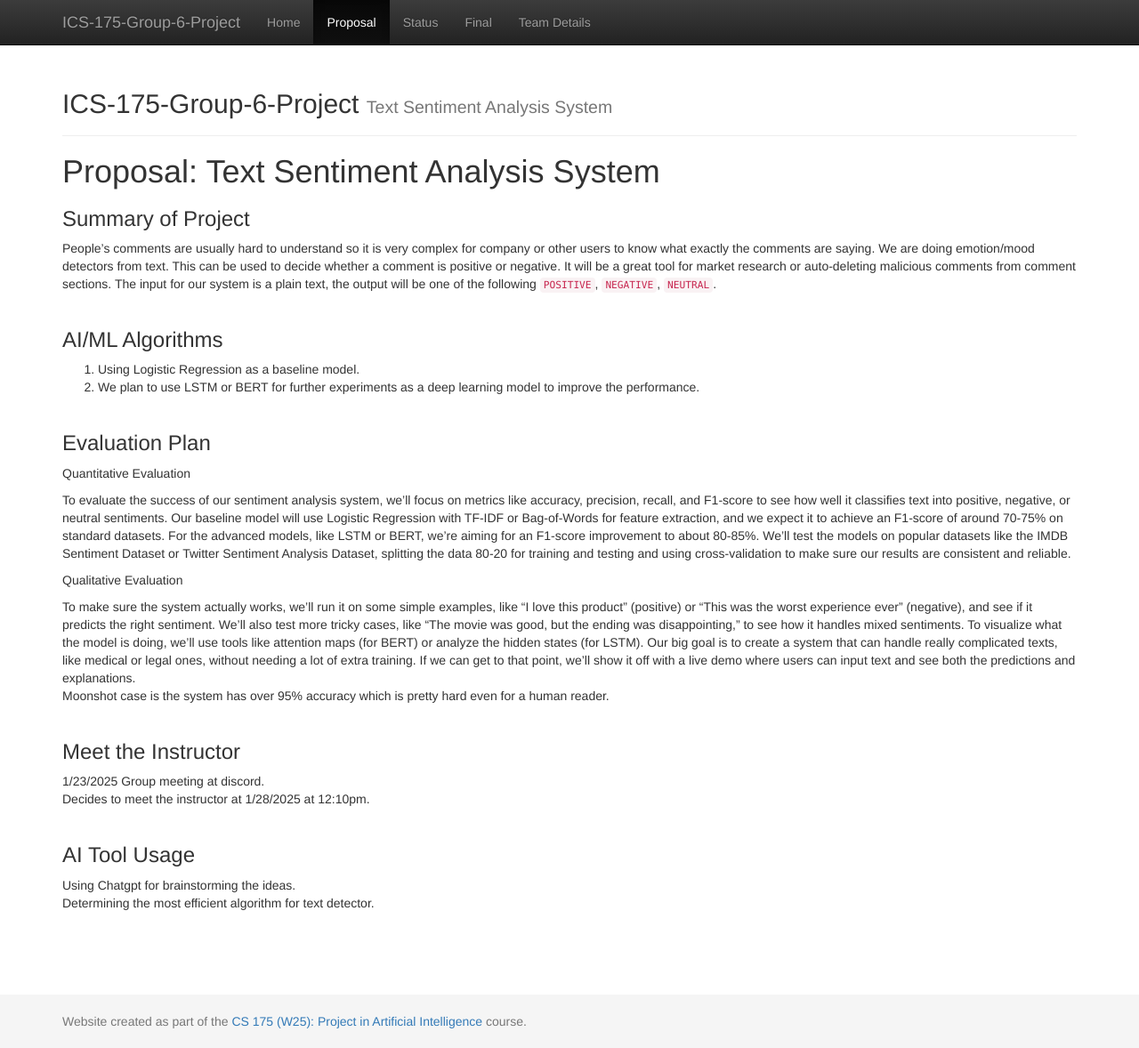
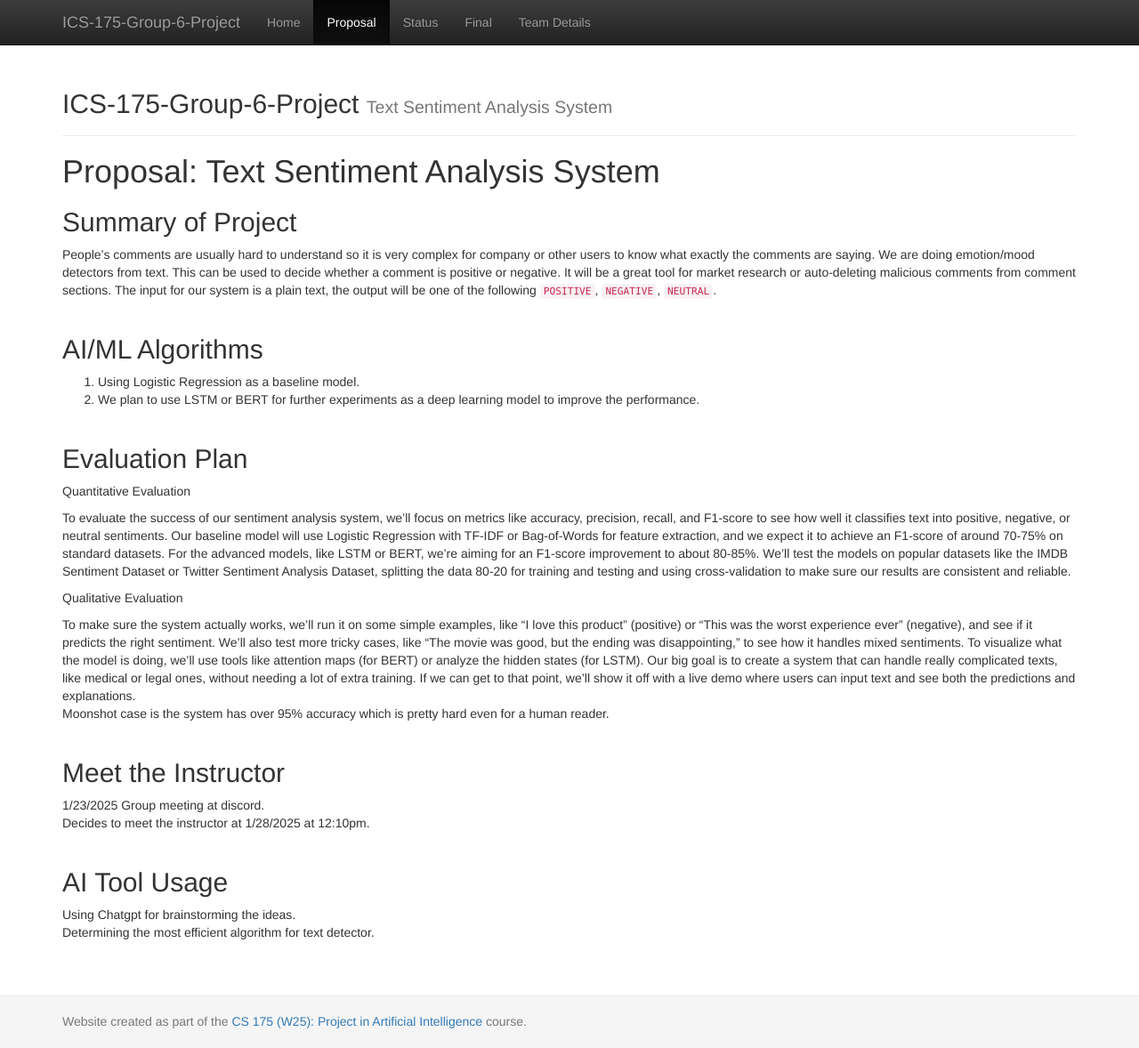
Before and after one commit to pddpdd20020105/ICS-175-fireworker, a Jekyll site: the page built from docs/proposal.md, in a window 1280 px wide and 1178 px high. Shown: the whole window at 89% size. Built offline with Jekyll 4.4.1, drawn with Linux system fonts in a browser that asks for light colours.

```diff
--- a/docs/proposal.md
+++ b/docs/proposal.md
@@ -6,18 +6,18 @@ title: Proposal
 # {{ page.title }}: Text Sentiment Analysis System
 
 
-### Summary of Project
+## Summary of Project
 People’s comments are usually hard to understand so it is very complex for company or other users to know what exactly the comments are saying. We are doing emotion/mood detectors from text. This can be used to decide whether a comment is positive or negative. It will be a great tool for market research or auto-deleting malicious comments from comment sections. The input for our system is a plain text, the output will be one of the following `POSITIVE`, `NEGATIVE`, `NEUTRAL`.
 <br>
 <br>
 
-### AI/ML Algorithms<br />
+## AI/ML Algorithms<br />
 1. Using Logistic Regression as a baseline model.<br />
 2. We plan to use LSTM or BERT for further experiments as a deep learning model to improve the performance.
 <br>
 <br>
 
-### Evaluation Plan<br />
+## Evaluation Plan<br />
 Quantitative Evaluation<br />
 
 To evaluate the success of our sentiment analysis system, we’ll focus on metrics like accuracy, precision, recall, and F1-score to see how well it classifies text into positive, negative, or neutral sentiments. Our baseline model will use Logistic Regression with TF-IDF or Bag-of-Words for feature extraction, and we expect it to achieve an F1-score of around 70-75% on standard datasets. For the advanced models, like LSTM or BERT, we’re aiming for an F1-score improvement to about 80-85%. We’ll test the models on popular datasets like the IMDB Sentiment Dataset or Twitter Sentiment Analysis Dataset, splitting the data 80-20 for training and testing and using cross-validation to make sure our results are consistent and reliable.
@@ -29,13 +29,13 @@ Moonshot case is the system has over 95% accuracy which is pretty hard even for
 <br>
 <br>
 
-### Meet the Instructor<br />
+## Meet the Instructor<br />
 1/23/2025 Group meeting at discord.<br />
 Decides to meet the instructor at 1/28/2025 at 12:10pm.
 <br>
 <br>
 
-### AI Tool Usage<br />
+## AI Tool Usage<br />
 Using Chatgpt for brainstorming the ideas. <br />
 Determining the most efficient algorithm for text detector. <br />
 
```
